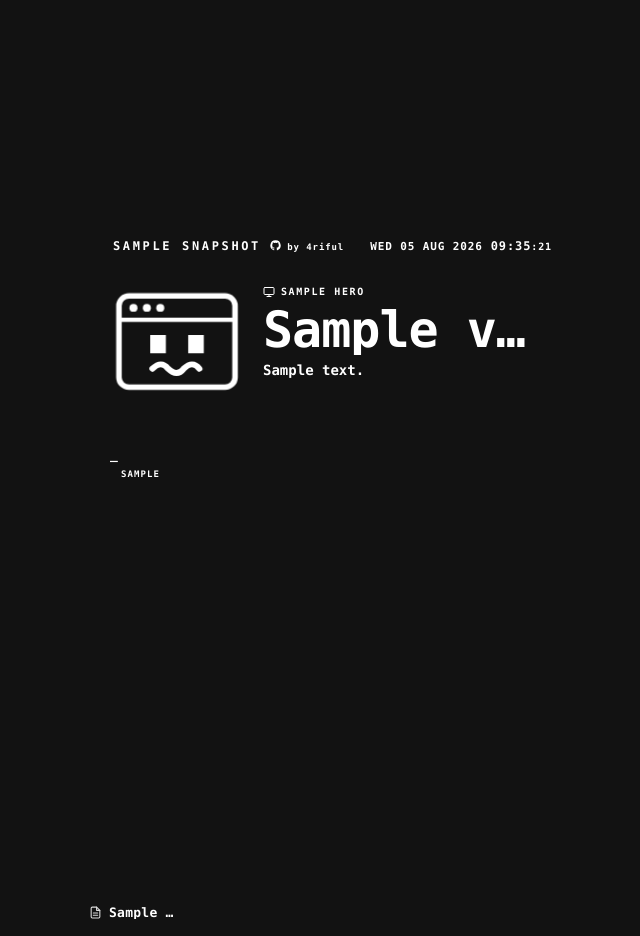
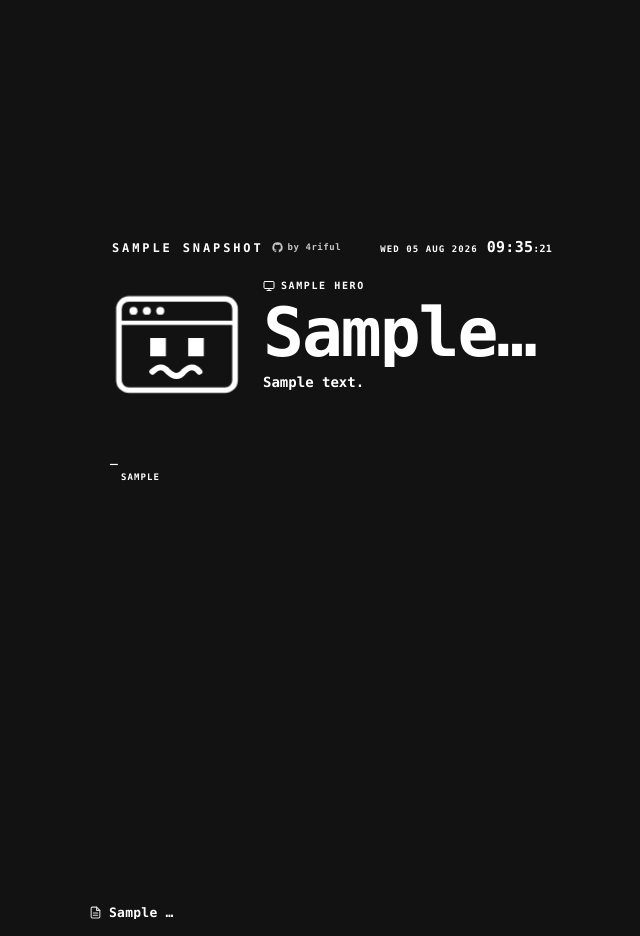
Before and after one commit to 4riful/jiri, a Python web app: template src/jiri/web/templates/screen.html in a window 1280 px wide. Shown: the whole page, without its empty margins (315-955 px from the left). Run offline with Jinja, Linux system fonts and the light colour scheme; the template is opened without the code that fills it: most values are stand-ins (such as "Sample title", 1, 10 or a date in 2020).

Commit message:
fix(screen): stop the header clock losing its hours and minutes, and give the theme a value system
The hour:minute was invisible on the display. It was an ID collision: the
dashboard's clock tile already owns #clock-time, and `.theme-nothing #clock-time`
applies a dot-matrix mask sized for a 3.2rem numeral. At the header's 15px that
mask ate the glyphs whole, so the element rendered with correct text and no
visible strokes. The display's clock IDs are now namespaced.

Two more things were cutting the clock off:

- the frame is a fixed 480x320 with overflow hidden, so any window narrower than
  the panel silently cropped the right-hand edge -- the clock -- rather than
  scaling. The preview now zooms down in steps instead of cropping.
- nothing in the header row protected the time. Identity and date now shrink
  first and the time never does.

Header redesign: it was five elements at one size and weight, which is why it
read as a strip of noise. The time is now the anchor at 15px, the date is
demoted to 9px context, and the byline is quiet.

Theme work, so the display looks designed rather than assembled:

- the pet is white when calm and red only when it needs you. Painting it accent
  red at all times left an actual alert with nothing to say in colour, and made
  every panel one flat wash of red.
- the house dot-matrix treatment now applies to the hero numeral, which is the
  product's own visual signature and the display was not using it.
- short values are set larger: a lone "2" at the size that suits "21.4G" has no
  presence beside a 132px face.
- a pure placeholder ("--:--") is absence, not data -- dimmed, smaller, and left
  out of the dot matrix, where dashes read as scattered noise.

Co-Authored-By: Claude Opus 5 (1M context) <noreply@anthropic.com>

```diff
--- a/src/jiri/web/static/style.css
+++ b/src/jiri/web/static/style.css
@@ -2631,11 +2631,20 @@ body.is-screen .screen-shell {
   padding: 0;
   margin: 0;
 }
+/* The device is exactly 480x320, so the frame stays 480x320 and the preview
+   scales instead of cropping. Cropping silently ate the right-hand edge of the
+   header — the clock — on any window narrower than the panel. */
+@media (max-width: 479px) { body.is-screen { zoom: .90; overflow-x: hidden; } }
+@media (max-width: 439px) { body.is-screen { zoom: .82; } }
+@media (max-width: 399px) { body.is-screen { zoom: .74; } }
+@media (max-width: 359px) { body.is-screen { zoom: .66; } }
+@media (max-width: 329px) { body.is-screen { zoom: .58; } }
+
 body.is-screen .screen-frame,
 body.is-screen.theme-nothing .screen-frame {
   display: grid;
   /* identity · the pet and what it is flagging · what it says · what it guards */
-  grid-template-rows: 28px 176px 68px 48px;
+  grid-template-rows: 30px 174px 68px 48px;
   width: 480px;
   min-height: 320px;
   height: 320px;
@@ -2648,11 +2657,14 @@ body.is-screen.theme-nothing .screen-frame {
   box-shadow: none;
 }
 
+/* One clear anchor: the time. Everything else in this bar is identity, and
+   identity is the same on every panel — so it is set small and quiet, and it is
+   what gives way first if the row ever runs short of room. */
 .device-topbar {
   display: flex;
   align-items: center;
   justify-content: space-between;
-  gap: 10px;
+  gap: 12px;
   min-width: 0;
   padding: 0 13px 1px;
   border-bottom: 1px solid var(--line);
@@ -2663,27 +2675,34 @@ body.is-screen.theme-nothing .screen-frame {
 }
 .device-identity {
   display: flex;
-  flex: 1 1 auto;
+  flex: 0 1 auto;
   align-items: center;
-  gap: 9px;
+  gap: 8px;
   min-width: 0;
+  overflow: hidden;
 }
 .device-identity strong {
   flex: 0 0 auto;
   color: var(--accent);
   font-size: 12px;
-  letter-spacing: .22em;
+  letter-spacing: .24em;
 }
 .device-byline {
+  display: flex;
+  align-items: center;
+  gap: 5px;
   min-width: 0;
   overflow: hidden;
   color: var(--text-mute);
   font-size: 9px;
-  letter-spacing: .1em;
+  font-weight: 600;
+  letter-spacing: .06em;
+  opacity: .75;
   text-overflow: ellipsis;
   text-transform: none;
   white-space: nowrap;
 }
+.device-byline .icon { flex: 0 0 auto; }
 /* Steady when JIRI is healthy. A dot that blinks around the clock trains you to
    ignore it, and then it cannot warn you about anything. */
 .device-live-dot {
@@ -2698,23 +2717,47 @@ body.is-screen.theme-nothing .screen-frame {
   box-shadow: 0 0 0 3px color-mix(in srgb, var(--danger) 26%, transparent);
   animation: device-pulse 1.2s steps(2, end) infinite;
 }
+/* Never shrinks and never wraps: the time is the one thing in this bar you look
+   up at from across the desk, so it is the last thing allowed to give way. */
 #device-clock {
   display: flex;
   flex: 0 0 auto;
   align-items: baseline;
-  gap: 8px;
+  gap: 9px;
   color: var(--text);
-  font-size: 11px;
   letter-spacing: .08em;
   white-space: nowrap;
   font-variant-numeric: tabular-nums;
 }
-.clock-date { color: var(--text-mute); font-weight: 700; }
-.clock-now { display: inline-flex; align-items: baseline; }
-.clock-time { color: var(--text); font-size: 12px; }
+.device-clock-date {
+  flex: 0 1 auto;
+  min-width: 0;
+  overflow: hidden;
+  color: var(--text-mute);
+  font-size: 9px;
+  font-weight: 700;
+  letter-spacing: .12em;
+  text-overflow: ellipsis;
+}
+.clock-now {
+  display: inline-flex;
+  flex: 0 0 auto;
+  align-items: baseline;
+}
+.device-clock-time {
+  color: var(--text);
+  font-size: 15px;
+  font-weight: 800;
+  letter-spacing: .02em;
+}
 /* Present, because seconds were asked for — demoted, because they tick once a
    second and would otherwise be the loudest thing on an otherwise still screen. */
-.clock-seconds { color: var(--text-mute); font-size: 10px; }
+.device-clock-seconds {
+  color: var(--text-mute);
+  font-size: 10px;
+  font-weight: 700;
+  letter-spacing: .02em;
+}
 
 /* ── The pet, and the one thing it is holding up right now ─────────────── */
 .device-face {
@@ -2855,6 +2898,9 @@ body.is-screen.theme-nothing .screen-frame {
 }
 .watch-cell.is-current.is-idle { color: var(--text); }
 
+/* Calm JIRI is white. Red is reserved for "this needs you" — when the pet is
+   permanently accent-coloured, an actual alert has nothing left to say with
+   colour, and the whole panel reads as one flat wash of red. */
 .device-mark {
   display: grid;
   place-items: center;
@@ -2862,8 +2908,18 @@ body.is-screen.theme-nothing .screen-frame {
   height: 100%;
   min-width: 0;
   overflow: hidden;
-  color: var(--accent);
-}
+  color: var(--text);
+}
+.screen-alert .device-mark,
+.screen-annoyed .device-mark,
+.screen-angry .device-mark,
+.screen-rage .device-mark,
+.screen-system_warning .device-mark,
+.screen-ai_offline .device-mark { color: var(--danger); }
+/* Weather moods are information, not alarm: tinted, not shouting. */
+.screen-weather_rain .device-mark,
+.screen-weather_hot .device-mark { color: var(--accent); }
+.screen-sleeping .device-mark { color: var(--text-mute); }
 
 /* ── The mascot is a terminal window that emotes ──────────────────────── */
 .mascot { display: block; overflow: visible; }
@@ -2923,6 +2979,29 @@ body.is-screen.theme-nothing .screen-frame {
   text-overflow: ellipsis;
   white-space: nowrap;
   font-variant-numeric: tabular-nums;
+}
+.device-hero-value.is-xl { font-size: 68px; letter-spacing: -.03em; }
+.device-hero-value.is-placeholder {
+  color: var(--text-mute);
+  font-size: 42px;
+  opacity: .55;
+  -webkit-mask-image: none;
+  mask-image: none;
+}
+/* The house dot-matrix treatment, which the display was not using. Only on the
+   big numeral — the stylesheet's own note says the dots start eating strokes
+   below roughly 2.5rem, and the hero sits at 3.1rem. */
+@supports (mask-size: 1em) or (-webkit-mask-size: 1em) {
+  .theme-nothing .device-hero-value:not(.is-compact):not(.is-placeholder) {
+    -webkit-mask-image: radial-gradient(circle at 50% 50%, #000 46%, transparent 49%);
+    mask-image: radial-gradient(circle at 50% 50%, #000 46%, transparent 49%);
+    -webkit-mask-size: var(--dot-pitch) var(--dot-pitch);
+    mask-size: var(--dot-pitch) var(--dot-pitch);
+    -webkit-mask-repeat: repeat;
+    mask-repeat: repeat;
+    -webkit-mask-position: 50% 50%;
+    mask-position: 50% 50%;
+  }
 }
 .device-hero-value.is-compact {
   display: -webkit-box;
--- a/src/jiri/web/templates/screen.html
+++ b/src/jiri/web/templates/screen.html
@@ -20,10 +20,10 @@
           <span class="device-byline">{{ icon_github(11) }} by 4riful</span>
         </div>
         <time id="device-clock" datetime="{{ snapshot.generated_at }}">
-          <span class="clock-date" id="clock-date">{{ snapshot.clock.split(' · ')[0] }}</span>
+          <span class="device-clock-date" id="device-clock-date">{{ snapshot.clock.split(' · ')[0] }}</span>
           <span class="clock-now">
-            <span class="clock-time" id="clock-time">{{ snapshot.clock.split(' · ')[1][:5] }}</span>
-            <span class="clock-seconds" id="clock-seconds">{{ snapshot.clock[-3:] }}</span>
+            <span class="device-clock-time" id="device-clock-time">{{ snapshot.clock.split(' · ')[1][:5] }}</span>
+            <span class="device-clock-seconds" id="device-clock-seconds">{{ snapshot.clock[-3:] }}</span>
           </span>
         </time>
       </header>
@@ -41,7 +41,12 @@
             {% else %}{{ icon_system(12) }}{% endif %}
             {{ hero.label }}
           </span>
-          <span class="device-hero-value{% if hero.compact %} is-compact{% endif %}">{{ hero.value }}</span>
+          {# Short values get set larger: a lone "2" at the size that suits
+             "21.4G" has no presence next to a 132px face. A pure placeholder
+             ("--:--") is absence, not data, so it is dimmed and left out of the
+             dot-matrix treatment, where dashes read as scattered noise. #}
+          {% set blank_value = hero.value|replace('-', '')|replace(':', '')|replace('.', '')|trim == '' %}
+          <span class="device-hero-value{% if hero.compact %} is-compact{% elif hero.value|length <= 3 %} is-xl{% endif %}{% if blank_value %} is-placeholder{% endif %}">{{ hero.value }}</span>
           <span class="device-hero-detail">{{ hero.detail }}</span>
           {% if hero.progress %}
             <span class="device-progress" role="img" aria-label="{{ (hero.progress * 100)|int }} percent complete">
@@ -85,9 +90,9 @@
   <script>
   (function() {
     var clock = document.getElementById("device-clock");
-    var clockDate = document.getElementById("clock-date");
-    var clockTime = document.getElementById("clock-time");
-    var clockSeconds = document.getElementById("clock-seconds");
+    var clockDate = document.getElementById("device-clock-date");
+    var clockTime = document.getElementById("device-clock-time");
+    var clockSeconds = document.getElementById("device-clock-seconds");
     var speech = document.getElementById("typed-headline");
     var face = document.getElementById("device-face");
     var reduce = window.matchMedia && window.matchMedia("(prefers-reduced-motion: reduce)").matches;
```
